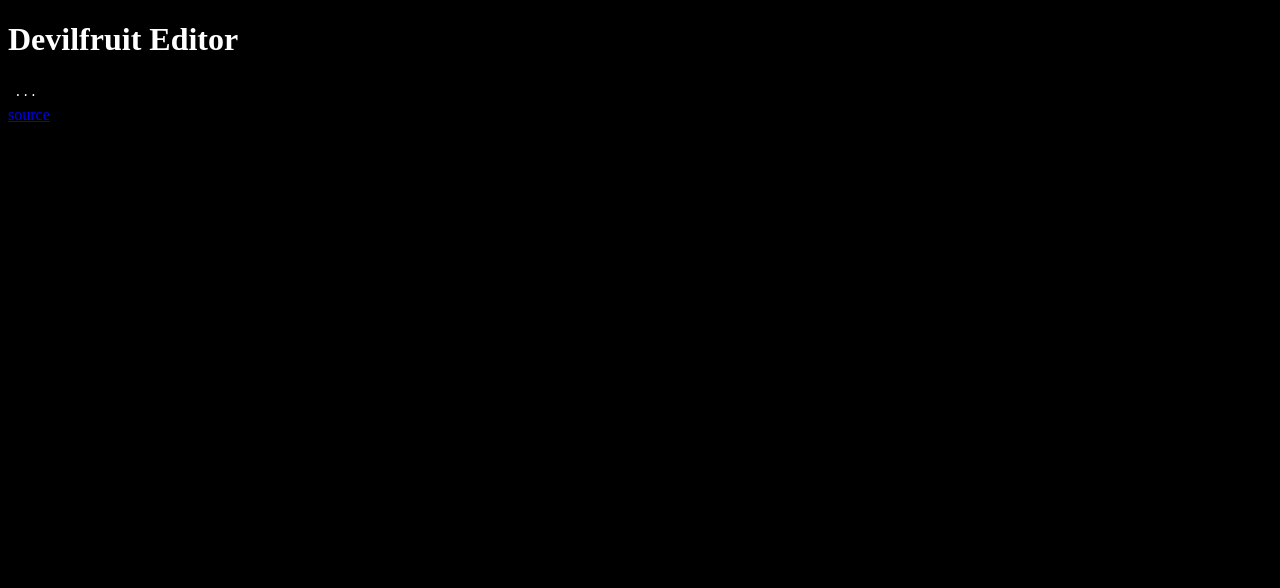
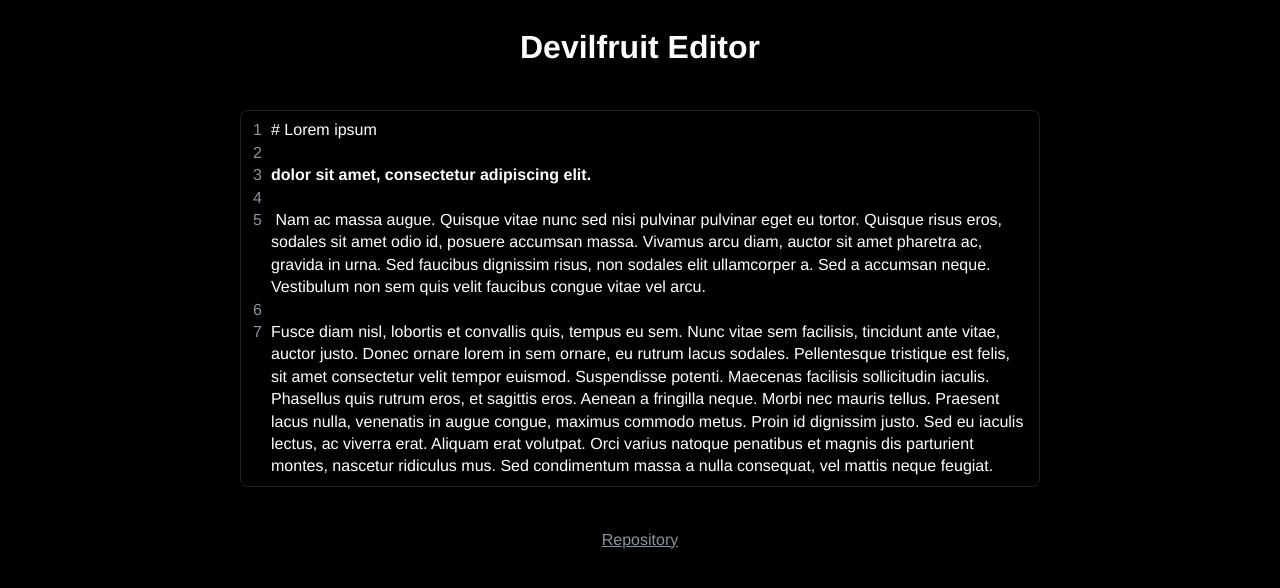
Before and after one commit to jmkng/sen, a website built with Vite: page demo/index.html in a window 1280 px wide. Built offline with nearby package versions, Linux system fonts and the light colour scheme.

Commit message:
update demo

```diff
--- a/demo/demo.ts
+++ b/demo/demo.ts
@@ -1,17 +1,67 @@
-import { EditorView, keymap } from "@codemirror/view"
+import { EditorView, keymap, placeholder, lineNumbers } from "@codemirror/view"
+import { markdown, markdownLanguage } from "@codemirror/lang-markdown";
 import { defaultKeymap } from "@codemirror/commands"
 import { bold } from '#'
 
-window.addEventListener('DOMContentLoaded', () => {
+const bg = "rgb(0, 0, 0)";
+const fg = "rgb(255, 255, 255)";
+const gray = "rgb(138, 146, 157)";
+const red = "rgb(187, 45, 62)";
+
+const theme = () => [EditorView.baseTheme({
+    "&.cm-editor": {
+        background: `${bg}`,
+        color: `${fg}`,
+        border: "1px solid rgb(33, 33, 33)",
+        borderRadius: "8px",
+        minWidth: "700px",
+        maxWidth: "800px",
+        padding: "4px",
+        cursor: "text",
+    },
+    ".cm-scroller": {
+        overflow: "hidden",
+        fontFamily: "inherit",
+    },
+    ".cm-codeblock": {
+        fontFamily: "monospace",
+    },
+    ".cm-content": {
+        "caret-color": `${red}`,
+    },
+    ".cm-gutters": {
+        background: `${bg}`,
+        color: `${gray}`,
+        border: "none"
+    }
+})];
+
+const defaults = [
+    placeholder("..."),
+    lineNumbers(),
+    markdown({
+        base: markdownLanguage,
+        addKeymap: true,
+    }),
+    EditorView.lineWrapping,
+    keymap.of(defaultKeymap),
+]
+
+const doc = `# Lorem ipsum\n\n**dolor sit amet, consectetur adipiscing elit.**\n\n Nam ac massa augue. Quisque vitae nunc sed nisi pulvinar pulvinar eget eu tortor. Quisque risus eros, sodales sit amet odio id, posuere accumsan massa. Vivamus arcu diam, auctor sit amet pharetra ac, gravida in urna. Sed faucibus dignissim risus, non sodales elit ullamcorper a. Sed a accumsan neque. Vestibulum non sem quis velit faucibus congue vitae vel arcu.\n\nFusce diam nisl, lobortis et convallis quis, tempus eu sem. Nunc vitae sem facilisis, tincidunt ante vitae, auctor justo. Donec ornare lorem in sem ornare, eu rutrum lacus sodales. Pellentesque tristique est felis, sit amet consectetur velit tempor euismod. Suspendisse potenti. Maecenas facilisis sollicitudin iaculis. Phasellus quis rutrum eros, et sagittis eros. Aenean a fringilla neque. Morbi nec mauris tellus. Praesent lacus nulla, venenatis in augue congue, maximus commodo metus. Proin id dignissim justo. Sed eu iaculis lectus, ac viverra erat. Aliquam erat volutpat. Orci varius natoque penatibus et magnis dis parturient montes, nascetur ridiculus mus. Sed condimentum massa a nulla consequat, vel mattis neque feugiat.`
+
 const editor = document.getElementById('editor')
 if (!editor) throw new Error('dom node with id of `editor` not found');
 
-    let _ = new EditorView({
-        doc: "...",
+
+let view = new EditorView({
+    doc,
     extensions: [
-            keymap.of(defaultKeymap),
+        ...defaults,
+        theme(),
         bold()
     ],
     parent: editor
 })
-});
+
+editor.focus()
+view.dispatch({ selection: { anchor: 0 } })
--- a/demo/index.html
+++ b/demo/index.html
@@ -3,16 +3,15 @@
 <head>
     <meta charset="UTF-8">
     <meta name="viewport" content="width=device-width, initial-scale=1.0">
-
     <link rel="stylesheet" href="style.css">
-
-    <title>Document</title>
+    <title>Devilfruit Editor Demo</title>
 </head>
 <body>
     <h1>Devilfruit Editor</h1>
     <div id="editor"></div>
-    <a href="http://github.com/dvft/editor">source</a>
-
+    <a href="http://github.com/dvft/editor">
+        Repository
+    </a>
     <script src="./dist/demo.js"></script>
 </body>
 </html>
--- a/demo/style.css
+++ b/demo/style.css
@@ -1,5 +1,27 @@
+* {
+    box-sizing: border-box;
+}
+
 body {
     background: rgb(0, 0, 0);
-    /* color: rgb(138, 146, 157) */
     color: white;
+    font-family: Avenir, Helvetica, Arial, sans-serif;
+    display: flex;
+    flex-direction: column;
+    justify-content: center;
+    align-items: center;
+    height: 100%;
 }
+
+body > h1 {
+    margin-bottom: 44px;
+}
+
+body > a {
+    margin-top: 44px;
+    color: rgb(138, 146, 157);
+}
+
+#editor {
+    min-width: 500px;
+}
--- a/src/extensions/capital/index.ts
+++ /dev/null
@@ -1,3 +0,0 @@
-import { Extension } from "@codemirror/state";
-
-export default (theme: Extension) => []
--- a/src/extensions/markdown/bold/index.ts
+++ b/src/extensions/markdown/bold/index.ts
@@ -18,7 +18,7 @@ const handles = {
 
 // #region Implementation
 const plugin = ViewPlugin.fromClass(
-  class HideHeaderMarkPlugin {
+  class Bold {
     decorations: DecorationSet;
 
     constructor(view: EditorView) {
--- a/src/index.ts
+++ b/src/index.ts
@@ -1,4 +1,3 @@
 import bold from "./extensions/markdown/bold";
-import capital from "./extensions/capital";
 
-export { bold, capital }
+export { bold }
```
Also changed, not shown: package.json (+1 -7 lines), src/extensions/markdown/headings/index.ts (added, +67 -0 lines). Lines whose indentation alone changed are shown as unchanged.
